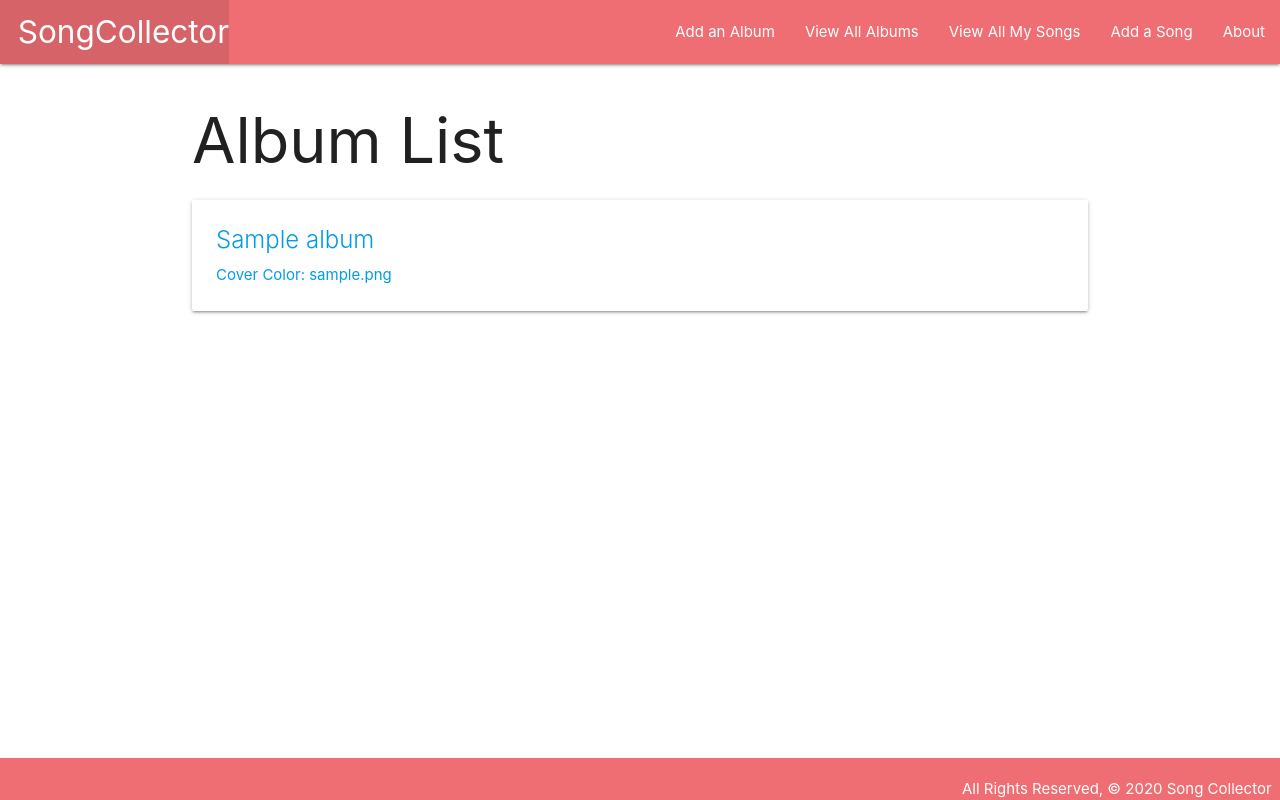
After one commit to alexalferez/Songcollector, a Django app: page /albums/ in a window 1280 px wide. The commit adds this page. Run offline with Django 3.2, Linux system fonts and the light colour scheme; tables that the repository leaves empty hold one stand-in row (values such as "Sample post").

Commit message:
working album

```diff
--- a/main_app/admin.py
+++ b/main_app/admin.py
@@ -1,6 +1,8 @@
 from django.contrib import admin
 
 # Register your models here.
-from .models import Song
+from .models import Song, Listening, Album
 
 admin.site.register(Song)
+admin.site.register(Listening)
+admin.site.register(Album)
--- a/main_app/models.py
+++ b/main_app/models.py
@@ -1,9 +1,52 @@
 from django.db import models
+from django.urls import reverse
+from datetime import date
 
 # Create your models here.
+LISTEN = (
+    ('M', 'Morning'),
+    ('A', 'Afternoon'),
+    ('N', 'Night')
+)
+
+class Album(models.Model):
+    name = models.CharField(max_length=25)
+    covercolor = models.CharField(max_length=20)
+
+    def __str__(self):
+        return self.name
+
+    def get_absolute_url(self):
+        return reverse('albums_detail', kwargs={'pk': self.id})
 
 class Song(models.Model):
     song = models.CharField(max_length=100)
-    album = models.CharField(max_length=100)
     genre = models.TextField(max_length=100)
     rating = models.IntegerField()
+    album = models.ManyToManyField(Album)
+
+    def __str__(self):
+        return self.song
+
+    def get_absolute_url(self):
+        return reverse('detail', kwargs={'song_id': self.id})
+
+    def listen_for_today(self):
+        return self.listening_set.filter(date=date.today()).count() >= len(LISTEN)
+
+class Listening(models.Model):
+    date = models.DateField('listening date')
+    listen = models.CharField(
+        max_length=1,
+        # add the 'choices' field option
+        choices=LISTEN,
+        # set the default value for meal to be 'B'
+        default=LISTEN[0][0]
+    )
+    song = models.ForeignKey(Song, on_delete=models.CASCADE)
+
+    def __str__(self):
+        return f"{self.get_listen_display()} on {self.date}"
+
+    class Meta:
+        ordering = ['-date']
--- a/main_app/templates/base.html
+++ b/main_app/templates/base.html
@@ -7,6 +7,7 @@
     <title>Song Collector</title>
     <link rel="stylesheet" href="https://cdnjs.cloudflare.com/ajax/libs/materialize/1.0.0/css/materialize.min.css">
     <link rel="stylesheet" type="text/css" href="{% static 'css/style.css' %}">
+    <script src="https://cdnjs.cloudflare.com/ajax/libs/materialize/1.0.0/js/materialize.min.js"></script>
 </head>
 <body>
     <header class="navbar-fixed">
@@ -16,6 +17,8 @@
                     <li><a herf="/" class ="left brand-logo">&nbsp;&nbsp;SongCollector</a></li>
                 </ul>
                 <ul class="right">
+                    <li><a href="{% url 'albums_create' %}">Add an Album</a></li>
+                    <li><a href="{% url 'albums_index' %}">View All Albums</a></li>
                     <li><a href="{% url 'index' %}">View All My Songs</a></li>
                     <li><a href="{% url 'songs_create'%}">Add a Song</a></li>
                     <li><a href="{% url 'about' %}">About</a></li>
--- /dev/null
+++ b/main_app/templates/main_app/album_list.html
@@ -0,0 +1,17 @@
+{% extends 'base.html' %}
+{% block content %}
+
+<h1>Album List</h1>
+
+{% for album in album_list %}
+  <a href="{% url 'albums_detail' album.id %}">
+    <div class="card">
+        <div class="card-content">
+            <span class="card-title">{{ album.name }}</span>
+            <p>Cover Color: {{ album.covercolor }}</p>
+        </div>
+    </div>
+  </a>
+{% endfor %}
+
+{% endblock %}
--- a/main_app/templates/songs/index.html
+++ b/main_app/templates/songs/index.html
@@ -8,7 +8,6 @@
     <a href="{% url 'detail' song.id %}">
         <div class="card-content">
             <span class="card-title">{{ song.song }}</span>
-            <p>Album: {{ song.album }}</p>
             <p>Genre: {{ song.genre }}</p>
             {% if song.rating > 0 %}
             <p> Rating: {{ song.rating }}</p>
--- a/main_app/urls.py
+++ b/main_app/urls.py
@@ -7,4 +7,13 @@ urlpatterns = [
     path('songs/', views.songs_index, name='index'),
     path('songs/<int:song_id>', views.songs_detail, name='detail'),
     path('songs/create/', views.SongCreate.as_view(), name='songs_create'),
+    path('songs/<int:pk>/update/', views.SongUpdate.as_view(), name='songs_update'),
+    path('songs/<int:pk>/delete/', views.SongDelete.as_view(), name='songs_delete'),
+    path('songs/<int:song_id>/add_listening/', views.add_listening, name='add_listening'),
+    path('songs/<int:song_id>/assoc_album/<int:album_id>/', views.assoc_album, name='assoc_album'),
+    path('albums/', views.AlbumList.as_view(), name='albums_index'),
+    path('albums/<int:pk>/', views.AlbumDetail.as_view(), name='albums_detail'),
+    path('albums/create/', views.AlbumCreate.as_view(), name='albums_create'),
+    path('albums/<int:pk>/update', views.AlbumUpdate.as_view(), name='albums_update'),
+    path('albums/<int:pk>/delete', views.AlbumDelete.as_view(), name='albums_delete'),
 ]
--- a/main_app/views.py
+++ b/main_app/views.py
@@ -1,13 +1,25 @@
-from django.shortcuts import render
-from django.views.generic.edit import CreateView
-from .models import Song
+from django.shortcuts import render, redirect
+from django.views.generic.edit import CreateView, UpdateView, DeleteView
+from django.views.generic import ListView, DetailView
+from .models import Song, Album
+from .forms import ListeningForm
 
-# Create your views here.
 
 # Define the home view
 class SongCreate(CreateView):
     model = Song
     fields = '__all__'
+
+# Create your views here.
+class SongUpdate(UpdateView):
+  model = Song
+  # Let's disallow the renaming of a cat by excluding the name field!
+  fields = ['album', 'genre', 'rating']
+
+class SongDelete(DeleteView):
+  model = Song
+  success_url = '/songs/'
+
 
 def home(request):
   return render(request, 'home.html')
@@ -21,4 +33,41 @@ def songs_index(request):
 
 def songs_detail(request, song_id):
     song = Song.objects.get(id=song_id)
-    return render(request, 'songs/detail.html', { 'song': song })
+    listening_form = ListeningForm()
+    return render(request, 'songs/detail.html', {
+        'song': song, 'listening_form': listening_form
+    })
+
+def add_listening(request, song_id):
+  # create a ModelForm instance using the data in request.POST
+  form = ListeningForm(request.POST)
+  # validate the form
+  if form.is_valid():
+    # don't save the form to the db until it
+    # has the cat_id assigned
+    new_listening = form.save(commit=False)
+    new_listening.song_id = song_id
+    new_listening.save()
+  return redirect('detail', song_id=song_id)
+
+def assoc_album(request, song_id, album_id):
+  Song.objects.get(id=song_id).Album.add(album_id)
+  return redirect('detail', songid=song_id)
+
+class AlbumList(ListView):
+  model = Album
+
+class AlbumDetail(DetailView):
+  model = Album
+
+class AlbumCreate(CreateView):
+  model = Album
+  fields = '__all__'
+
+class AlbumUpdate(UpdateView):
+  model = Album
+  fields = ['name', 'color']
+
+class AlbumDelete(DeleteView):
+  model = Album
+  success_url = '/albums/'
```
Also changed, not shown: main_app/forms.py (added, +7 -0 lines), main_app/templates/main_app/album_confirm_delete.html (added, +13 -0 lines), main_app/templates/main_app/album_form.html (added, +16 -0 lines), main_app/templates/main_app/aldum_detail.html (added, +20 -0 lines), main_app/templates/main_app/song_confirm_delete.html (added, +13 -0 lines), main_app/templates/main_app/song_form.html (+17 -0 lines), main_app/templates/songs/detail.html (+87 -2 lines), main_app/migrations/0002_auto_20201214_2039.py (added), main_app/migrations/0003_auto_20201216_0618.py (added), main_app/migrations/0004_album.py (added), main_app/migrations/0005_remove_song_album.py (added), main_app/migrations/0006_song_album.py (added).
